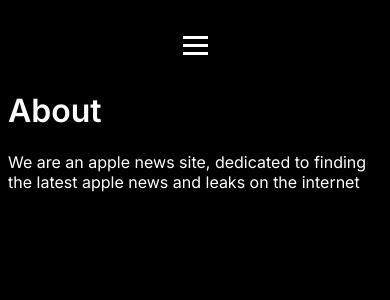
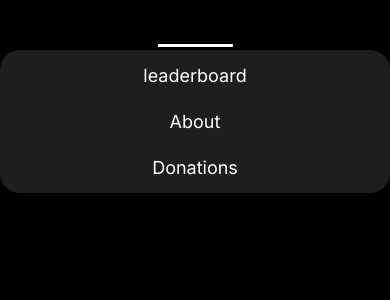
Before and after one commit to Tech-Chunk/TechChunk, a SvelteKit app: page /about in a window 390 px wide. Both pictures are taken after a click on the element 195 px from the left and 45 px from the top of the page. Shown: the top 300 px of the page. Built offline with nearby package versions, Linux system fonts and the light colour scheme; what pocketbase would draw is missing.

Commit message:
made a hamburger menu

```diff
--- a/src/routes/Navbar.svelte
+++ b/src/routes/Navbar.svelte
@@ -1,8 +1,8 @@
 <script>
+    import { onMount } from 'svelte';
     import { currentUser } from '$lib/code/pocketbase';
     import { applyAction, enhance } from '$app/forms';
     import { pb } from "$lib/code/pocketbase";
-    import HamburgerMenu from './hamburger.svelte';
 
     let isDropdownOpen = false;
 
@@ -14,6 +14,27 @@
         if (relatedTarget instanceof HTMLElement && currentTarget.contains(relatedTarget)) return;
         isDropdownOpen = false;
     };
+
+    let isMobileMenuOpen = false;
+
+    const handleMobileMenuToggle = () => {
+        isMobileMenuOpen = !isMobileMenuOpen;
+    };
+
+    // Close the mobile menu when a link is clicked
+    const closeMobileMenu = () => {
+        isMobileMenuOpen = false;
+    };
+
+    onMount(() => {
+        // Close the mobile menu when the window is resized
+        window.addEventListener('resize', closeMobileMenu);
+
+        return () => {
+            // Clean up the event listener when the component is unmounted
+            window.removeEventListener('resize', closeMobileMenu);
+        };
+    });
 </script>
 
 <nav>
@@ -22,15 +43,15 @@
             <a class="logo" href="/">TechChunk.</a>
         </li>
     </ul>
-    <ul class='nav'>
+    <ul class={`nav ${isMobileMenuOpen ? 'open' : ''}`}>
         <li>
-            <a href="/">leaderboard</a>
+            <a href="/" on:click={closeMobileMenu}>leaderboard</a>
         </li>
         <li>
-            <a href="/about">About</a>
+            <a href="/about" on:click={closeMobileMenu}>About</a>
         </li>
         <li>
-            <a href="/donations">Donations</a>
+            <a href="/donations" on:click={closeMobileMenu}>Donations</a>
         </li>
     </ul>
     <ul class='login'>
@@ -43,8 +64,7 @@
                     <img class="close" src="/icons/profile.svg" alt="pfp"/>
                 {/if}
             </button>
-            <ul class="list" class:open={isDropdownOpen}>
-
+            <ul class={`list ${isDropdownOpen ? 'open' : ''}`} on:blur={handleDropdownFocusLoss}>
                 <li><button class="profile">Profile</button></li>
                 <li><button class="settings">Settings</button></li>
                 <li>
@@ -63,7 +83,7 @@
             {/if}
         </li>
     </ul>
-    <div class="hamburger">
+    <div class="hamburger" on:click={handleMobileMenuToggle}>
         <div class="bar"></div>
         <div class="bar"></div>
         <div class="bar"></div>
@@ -81,12 +101,10 @@
         display: flex;
         color: white;
         height: 50px;
-        flex-direction: row;
         justify-content: center;
         padding: 10px;
         align-items: center;
         font-size: 18px;
-        gap: 15px;
         margin: 20px;
     }
 
@@ -113,11 +131,13 @@
     }
 
     .nav {
+        display: flex;
         background-color: #1E1E1E;
         justify-content: center;
         align-items: center;
         text-align: center;
         border-radius: 20px;
+        margin-right: 15px;
     }
 
     .login {
@@ -135,7 +155,7 @@
     }
 
     li {
-        float: left;
+        display: inline-block;
     }
 
     li a {
@@ -204,7 +224,7 @@
 
     @media (max-width: 480px) {
         .hamburger {
-            display: block;
+            display: flex;
         }
 
         .nav {
@@ -218,5 +238,28 @@
         .login {
             display: none;
         }
+
+        .nav.open {
+            display: flex;
+            flex-direction: column;
+            align-items: center;
+            gap: 15px;
+            background-color: #1E1E1E;
+            border-radius: 20px;
+            padding: 10px;
+            position: fixed;
+            top: 50px;
+            left: 0;
+            width: 100%;
+            z-index: 1;
+        }
+
+        .nav.open li {
+            display: block;
+        }
+
+        .nav.open a {
+            padding: 5px;
+        }
     }
 </style>
```
